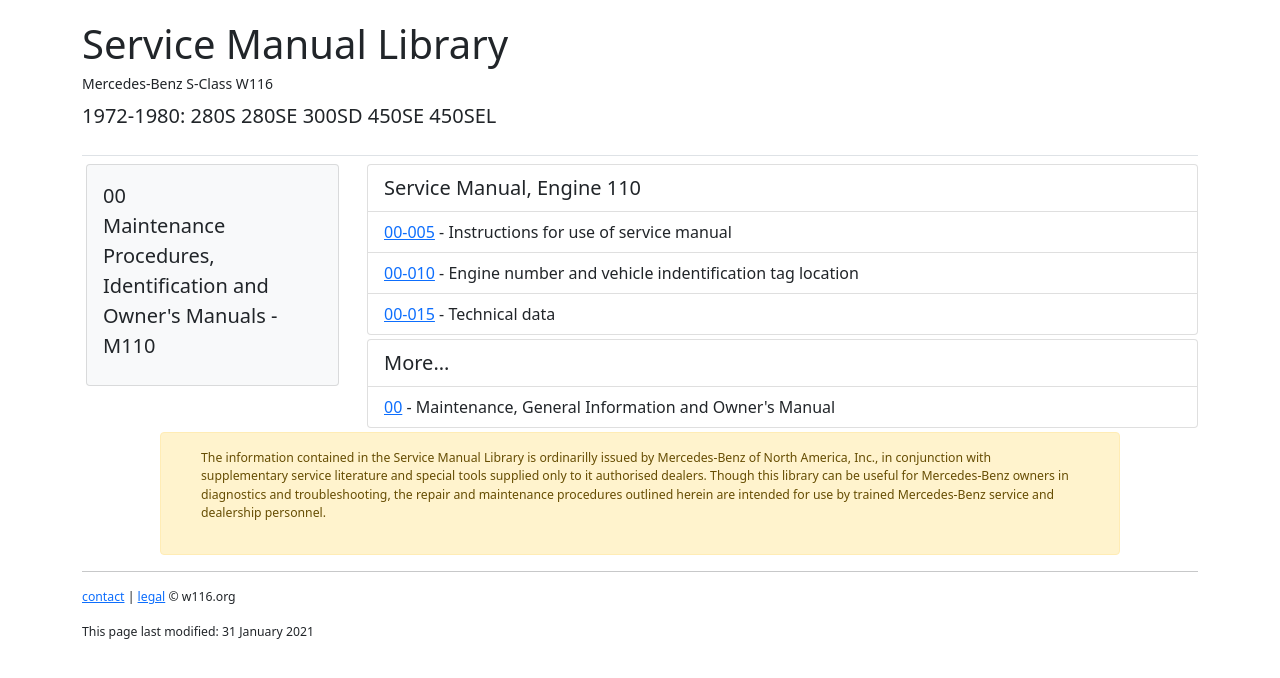
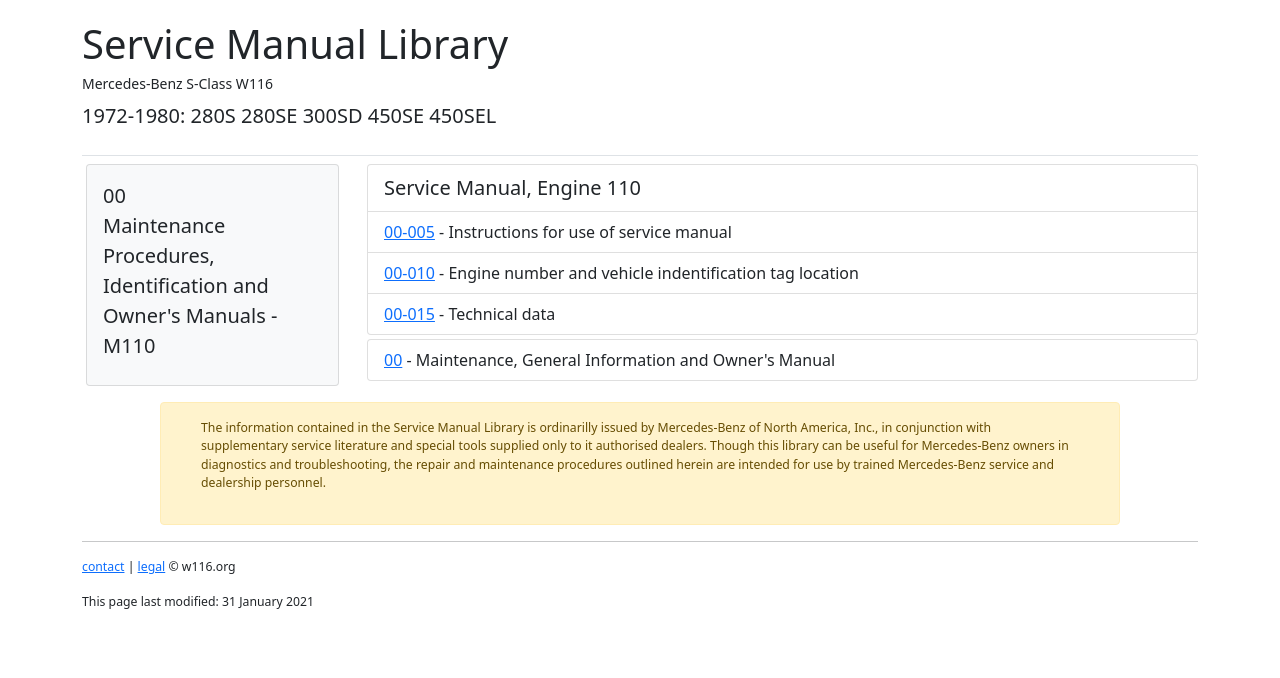
Before and after one commit to W116org/handbook, a Jekyll site: the page built from m110/00Maintenance.html, in a window 1280 px wide, cut to the strip 210-888 px from the top of the page. Built offline with Jekyll 4.4.1, drawn with Linux system fonts in a browser that asks for light colours; comment, search, counter and statistics services are not loaded.

Commit message:
Update 00Maintenance.html

```diff
--- a/m110/00Maintenance.html
+++ b/m110/00Maintenance.html
@@ -24,7 +24,6 @@
       <li class="list-group-item"><a href="{{site.cdpath}}Engine/110/00-015.pdf">00-015</a> - Technical data</li>
     </ul>
     <ul class="list-group mb-1">
-      <li class="list-group-item lead">More...</li>
       <li class="list-group-item"><a href="/common/00Maintenance/">00</a> - Maintenance, General Information and Owner's Manual</li>
     </ul>
   </div>
```
